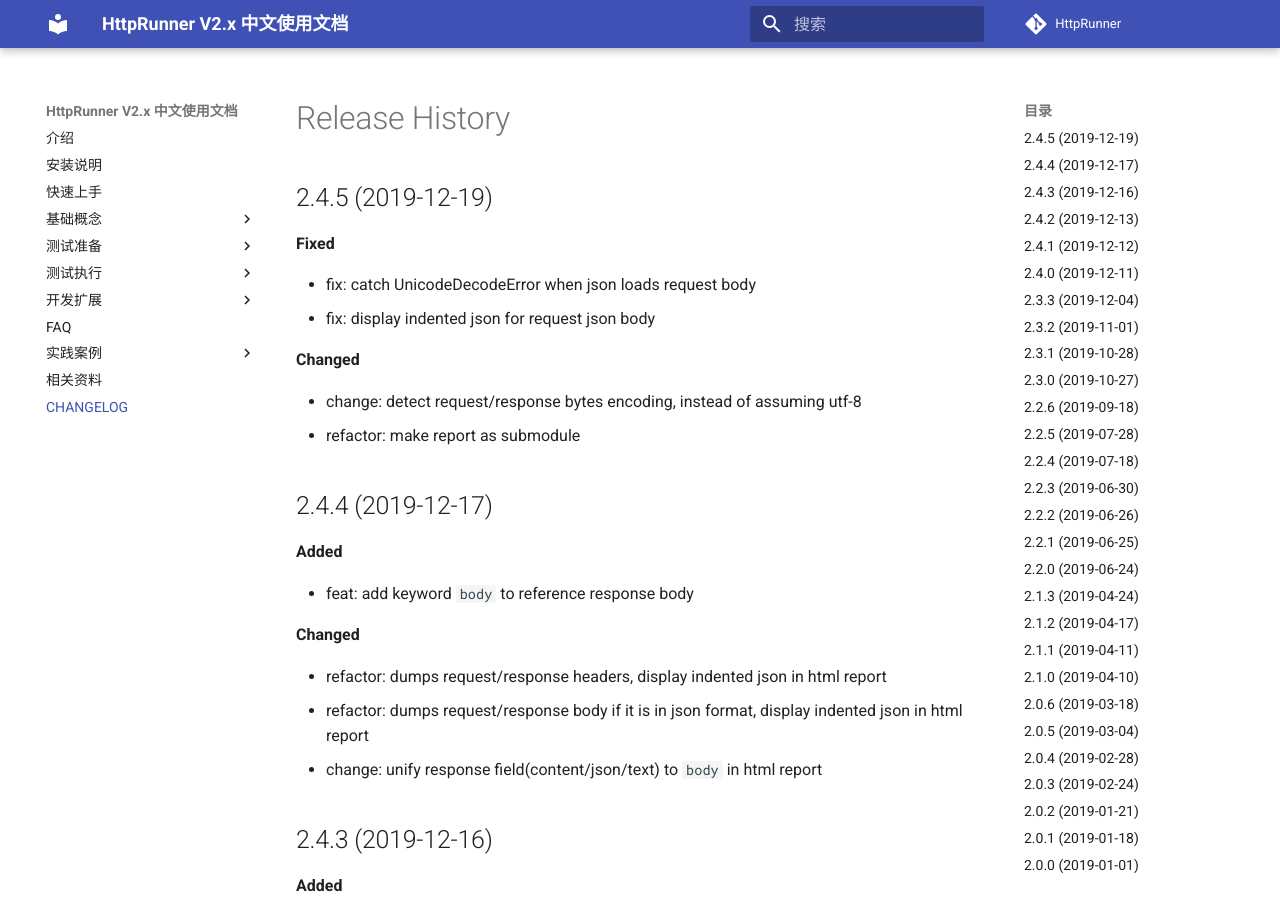
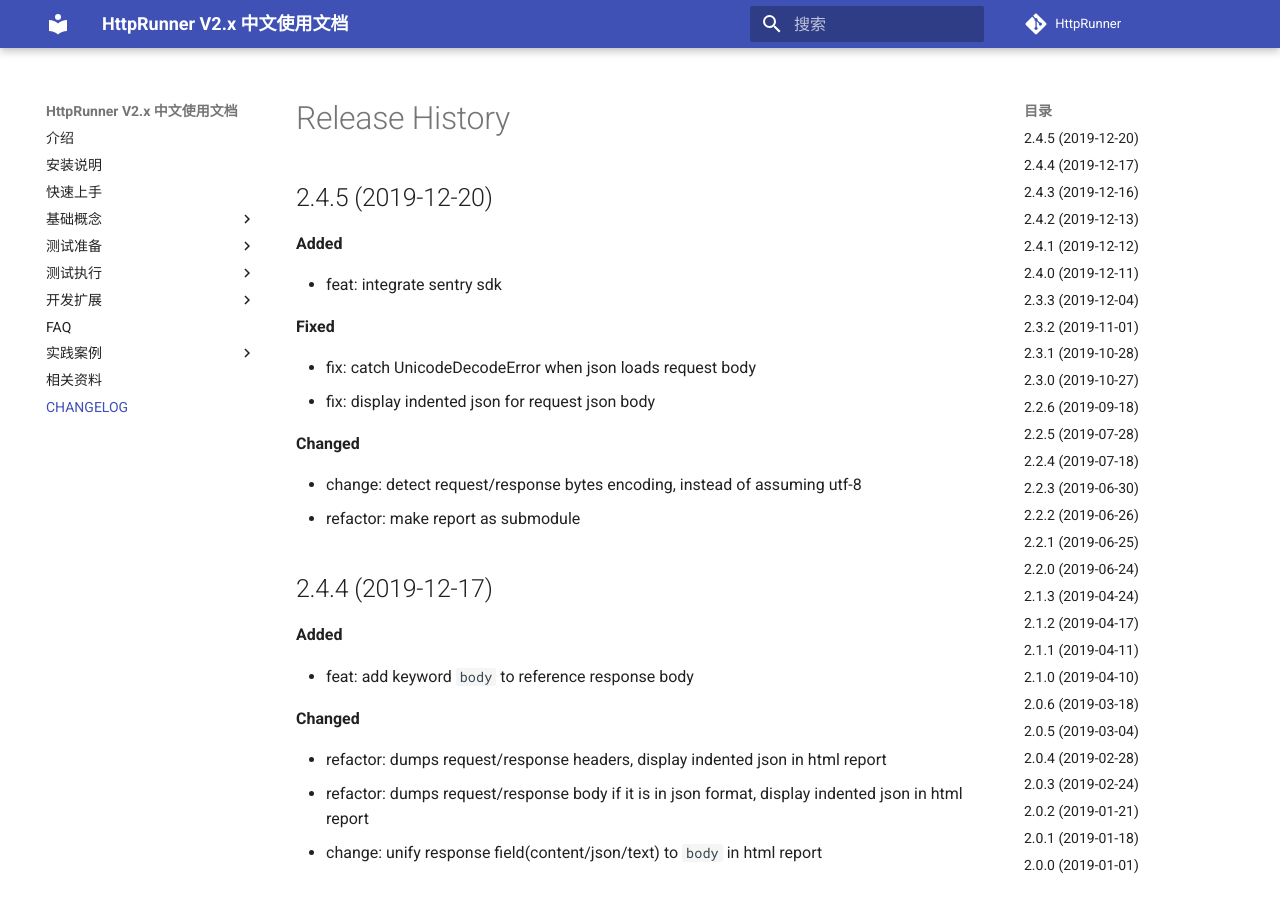
Before and after one commit to TanakitIntR/httprunner4, an MkDocs documentation site: the page built from docs/CHANGELOG.md, in a window 1280 px wide and 900 px high. Built offline with MkDocs 1.6.1 and Material for MkDocs 9.7.7, drawn with Linux system fonts in a browser that asks for light colours; comment, search, counter and statistics services are not loaded.

Commit message:
feat: integrate sentry sdk

```diff
--- a/docs/CHANGELOG.md
+++ b/docs/CHANGELOG.md
@@ -1,6 +1,10 @@
 # Release History
 
-## 2.4.5 (2019-12-19)
+## 2.4.5 (2019-12-20)
+
+**Added**
+
+- feat: integrate sentry sdk
 
 **Fixed**
 
--- a/pyproject.toml
+++ b/pyproject.toml
@@ -41,6 +41,7 @@ colorlog = "^4.0.2"
 filetype = "^1.0.5"
 jsonpath = "^0.82"
 future = { version = "^0.18.1", python = "~2.7" }
+sentry-sdk = "^0.13.5"
 
 [tool.poetry.dev-dependencies]
 flask = "<1.0.0"
```
Also changed, not shown: 2 other files.
